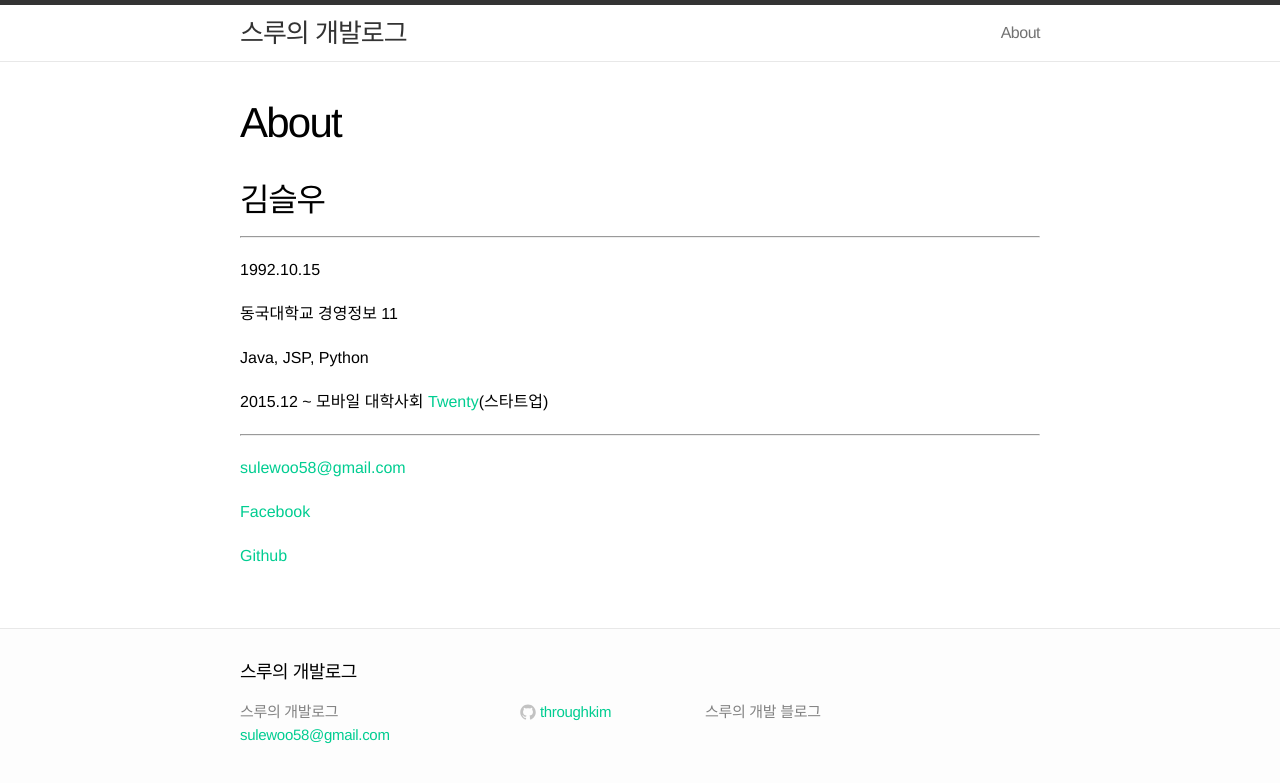
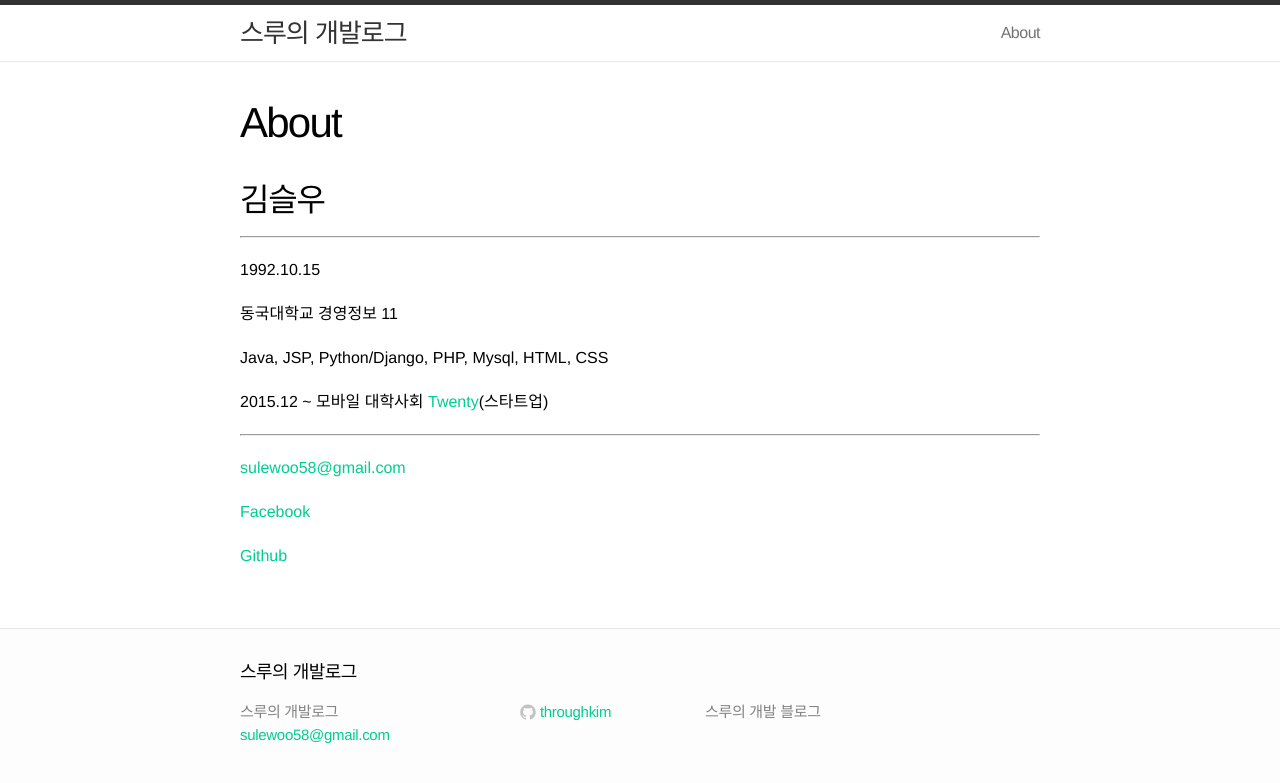
Before and after one commit to ThroughKim/throughkim.github.com, a Jekyll site: the page built from about.md, in a window 1280 px wide. Shown: the top 783 px of the page. Built offline with Jekyll 4.4.1, drawn with Linux system fonts in a browser that asks for light colours; Markdown is read by kramdown in place of the engine named in the settings.

Commit message:
about add

```diff
--- a/about.md
+++ b/about.md
@@ -12,7 +12,7 @@ permalink: /about/
 
 동국대학교 경영정보 11
 
-Java, JSP, Python
+Java, JSP, Python/Django, PHP, Mysql, HTML, CSS
 
 2015.12 ~ 모바일 대학사회 [Twenty](https://www.facebook.com/withtwenty/)(스타트업)
 
```
